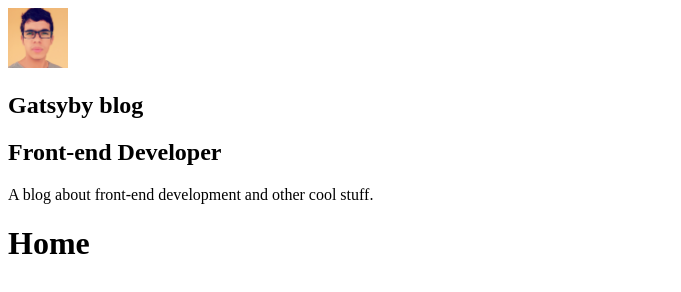
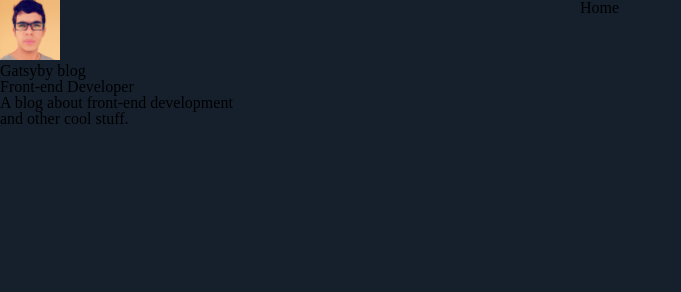
Before and after one commit to phenrique7/gatsby-blog, a Gatsby site: page / in a window 1280 px wide. Shown: the whole page, without its empty margins (0-681 px from the left). Built offline with nearby package versions, Linux system fonts and the light colour scheme; Gatsby itself is replaced by a stand-in of ours.

Commit message:
improvement: improvements Layout component style and add global style

```diff
--- a/src/components/layout/Layout.js
+++ b/src/components/layout/Layout.js
@@ -1,6 +1,8 @@
 import * as React from 'react';
 import PropTypes from 'prop-types';
 import Profile from '../profile/Profile';
+import * as S from './Layout.style';
+import GlobalStyle from '../../styles/global';
 
 /**
  * @param {React.ReactNode} children
@@ -9,12 +11,13 @@
  */
 export default function Layout({ children }) {
   return (
-    <>
+    <S.LayoutRoot>
+      <GlobalStyle />
       <aside>
         <Profile />
       </aside>
-      <main>{children}</main>
-    </>
+      <S.LayoutMain>{children}</S.LayoutMain>
+    </S.LayoutRoot>
   );
 }
 
--- /dev/null
+++ b/src/styles/global.js
@@ -0,0 +1,76 @@
+import { createGlobalStyle } from 'styled-components';
+
+export default createGlobalStyle`
+  *,
+  *::before,
+  *::after {
+    box-sizing: border-box;
+  }
+
+  html, body, div, span, applet, object, iframe,
+  h1, h2, h3, h4, h5, h6, p, blockquote, pre,
+  a, abbr, acronym, address, big, cite, code,
+  del, dfn, em, img, ins, kbd, q, s, samp,
+  small, strike, strong, sub, sup, tt, var,
+  b, u, i, center,
+  dl, dt, dd, ol, ul, li,
+  fieldset, form, label, legend,
+  table, caption, tbody, tfoot, thead, tr, th, td,
+  article, aside, canvas, details, embed,
+  figure, figcaption, footer, header, hgroup,
+  menu, nav, output, ruby, section, summary,
+  time, mark, audio, video {
+    margin: 0;
+    padding: 0;
+    border: 0;
+    font-size: 100%;
+    font: inherit;
+    vertical-align: baseline;
+  }
+
+  article, aside, details, figcaption, figure,
+  footer, header, hgroup, menu, nav, section {
+    display: block;
+  }
+
+  body {
+    line-height: 1;
+  }
+
+  ol, ul {
+    list-style: none;
+  }
+
+  blockquote, q {
+    quotes: none;
+  }
+
+  blockquote:before, blockquote:after,
+  q:before, q:after {
+    content: '';
+    content: none;
+  }
+
+  table {
+    border-collapse: collapse;
+    border-spacing: 0;
+  }
+
+  a {
+    color: #000000;
+    text-decoration: none;
+    text-decoration-skip-ink: auto;
+  }
+
+  img {
+    max-width: 100%;
+    display: block;
+  }
+
+  body {
+    background: #16202c;
+    scroll-behavior: smooth;
+    text-rendering: optimizeSpeed;
+    font-size: 100%;
+  }
+`;
```
